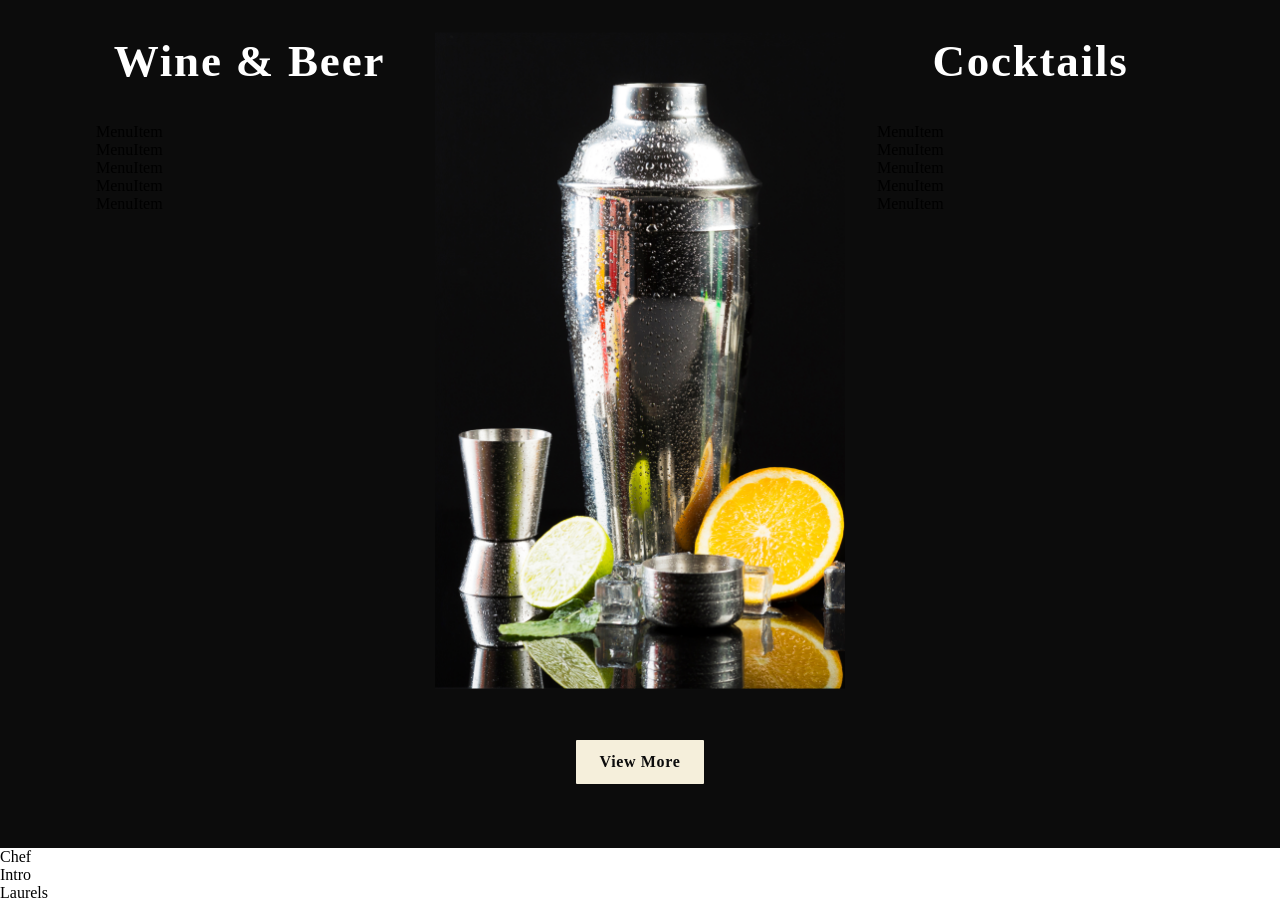
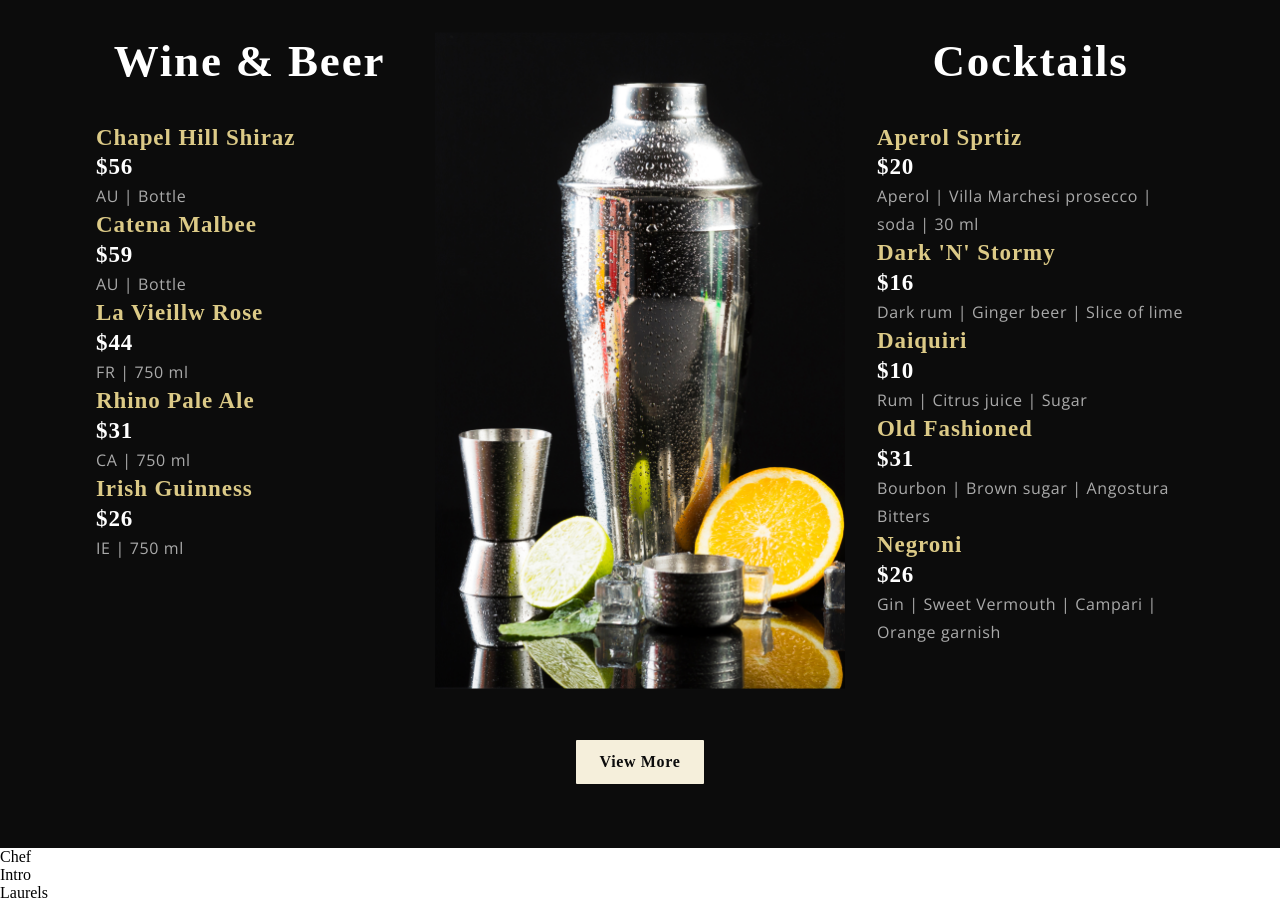
Before and after one commit to TriMPham98/fine-dining-restaurant-landing-page, a React (Create React App) app: page / in a window 1280 px wide. Shown: the part 2220-3122 px from the top of the page. Built offline with nearby package versions, Linux system fonts and the light colour scheme; a web font is replaced by a local one.

Commit message:
Add menu items

```diff
--- a/src/components/Menuitem/MenuItem.jsx
+++ b/src/components/Menuitem/MenuItem.jsx
@@ -2,9 +2,21 @@ import React from 'react';
 
 import './MenuItem.css';
 
-const MenuItem = () => (
-  <div>
-    MenuItem
+const MenuItem = ({ title, price, tags }) => (
+  <div className="app__menuitem">
+    <div className="app__menuitem-head">
+      <div className="app__menuitem-name">
+        <p className="p__cormorant" style={{ color: '#DCCA87' }}>{title}</p>
+      </div>
+      <div className="app__menuitem-dash" />
+      <div className="app__menuitem-price">
+        <p className="p__cormorant">{price}</p>
+      </div>
+    </div>
+
+    <div className="app__menuitem-sub">
+      <p className="p__opensans" style={{ color: '#AAAAAA' }}>{tags}</p>
+    </div>
   </div>
 );
 
```
